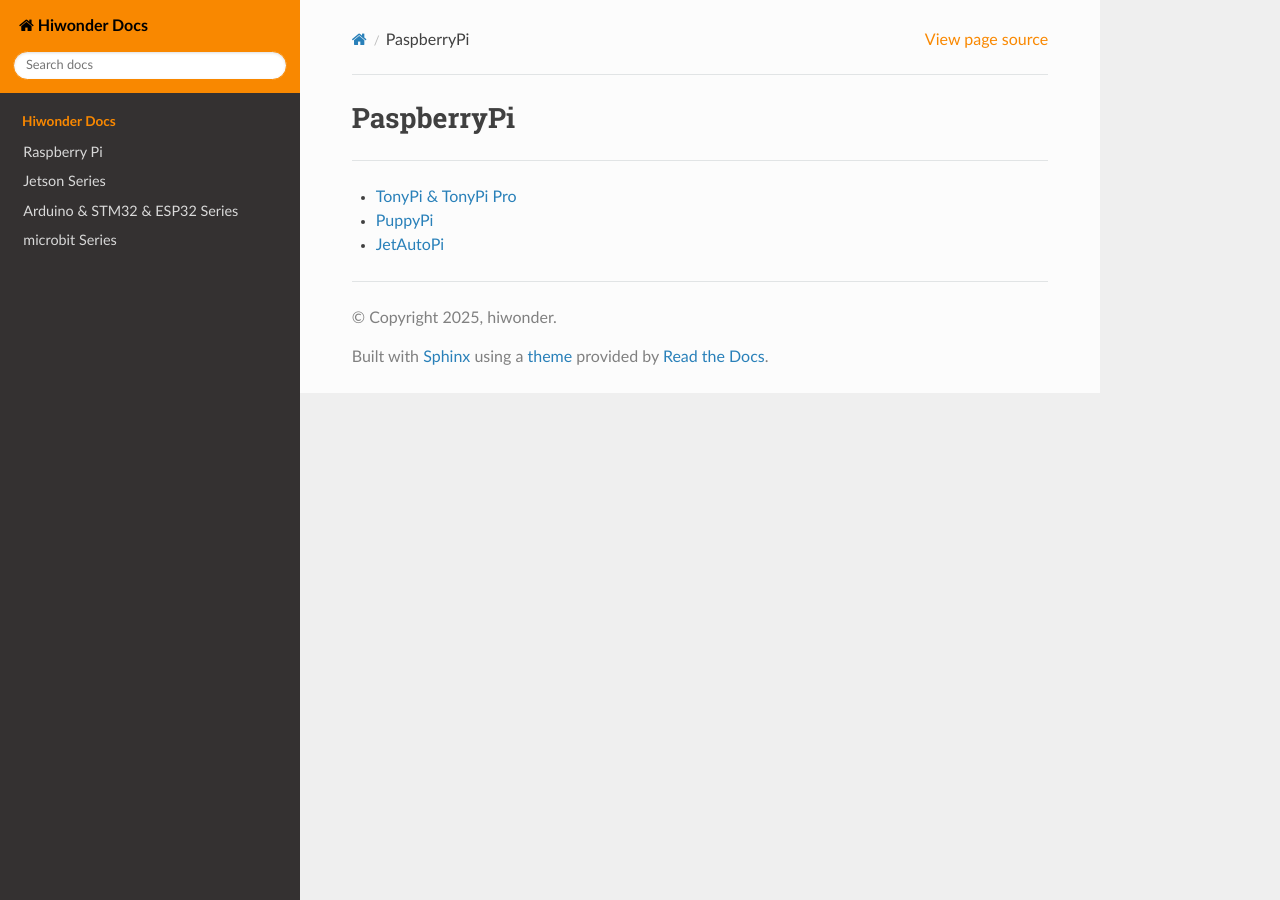
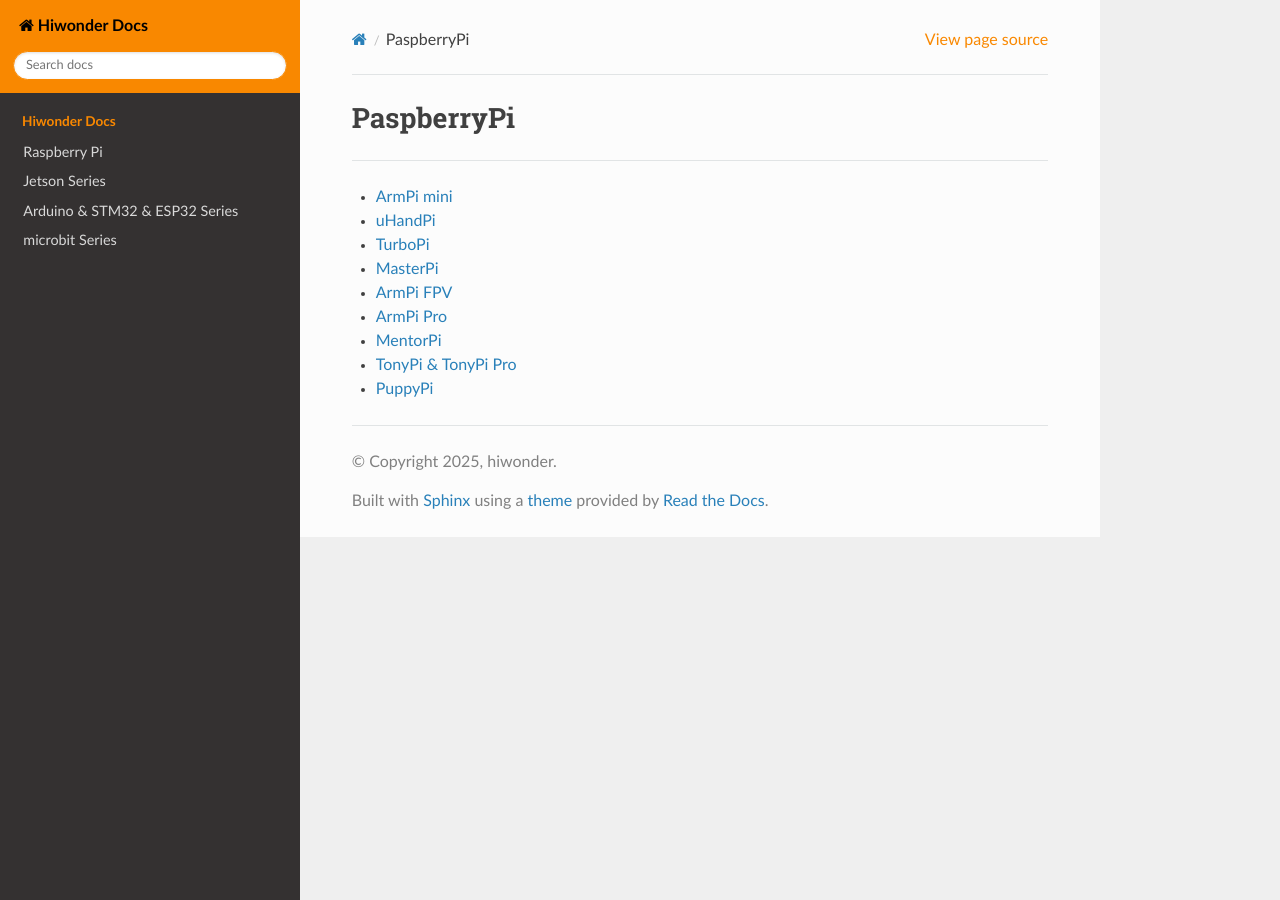
Before and after one commit to Hiwonder-docs/Hiwonder-docs, a Sphinx documentation site: the page built from source/raspberrypi/index.md, in a window 1280 px wide. Built offline with Sphinx 7.4.7 and the Read the Docs theme 3.1.0, drawn with Linux system fonts in a browser that asks for light colours.

```diff
--- a/source/raspberrypi/index.md
+++ b/source/raspberrypi/index.md
@@ -1,6 +1,12 @@
 # PaspberryPi
 ---
 
+* [ArmPi mini](https://docs.hiwonder.com/projects/ArmPi_mini/en/latest/)
+* [uHandPi](https://docs.hiwonder.com/projects/uHandPi/en/latest/)
+* [TurboPi](https://docs.hiwonder.com/projects/TurboPi/en/latest/)
+* [MasterPi](https://docs.hiwonder.com/projects/MasterPi/en/latest/)
+* [ArmPi FPV](https://docs.hiwonder.com/projects/ArmPi_FPV/en/latest/)
+* [ArmPi Pro](https://docs.hiwonder.com/projects/ArmPi_Pro/en/latest/)
+* [MentorPi](https://docs.hiwonder.com/projects/MentorPi/en/latest/)
 * [TonyPi & TonyPi Pro](https://docs.hiwonder.com/projects/TonyPi_Pro/en/latest/)
 * [PuppyPi](https://docs.hiwonder.com/projects/PuppyPi/en/latest/)
-* [JetAutoPi](https://docs.hiwonder.com/projects/JetAutoPi/en/latest/)
```
